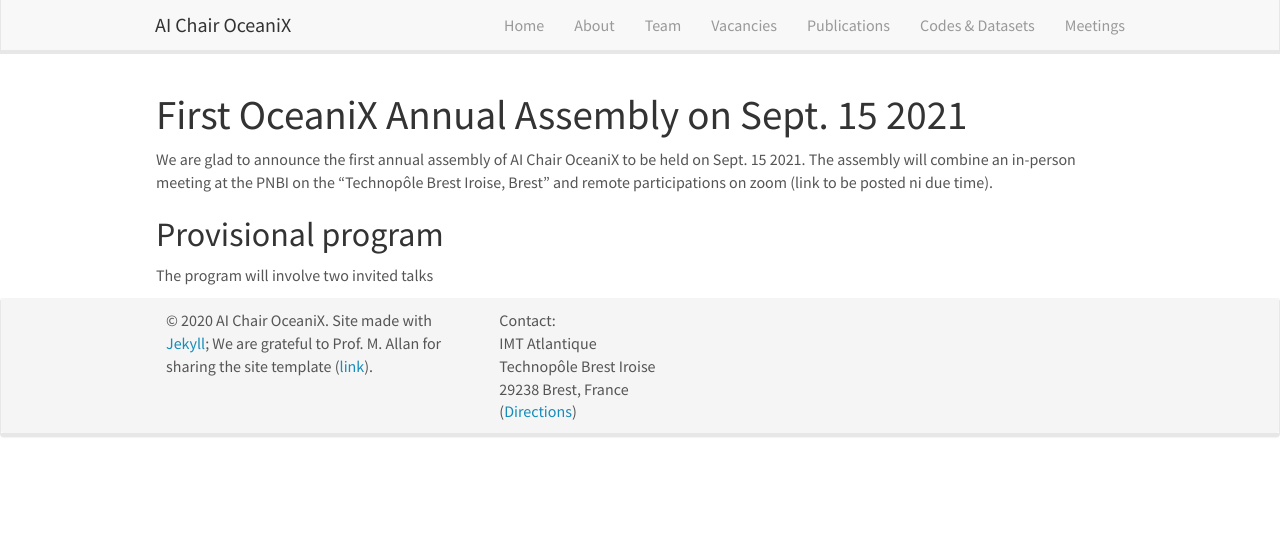
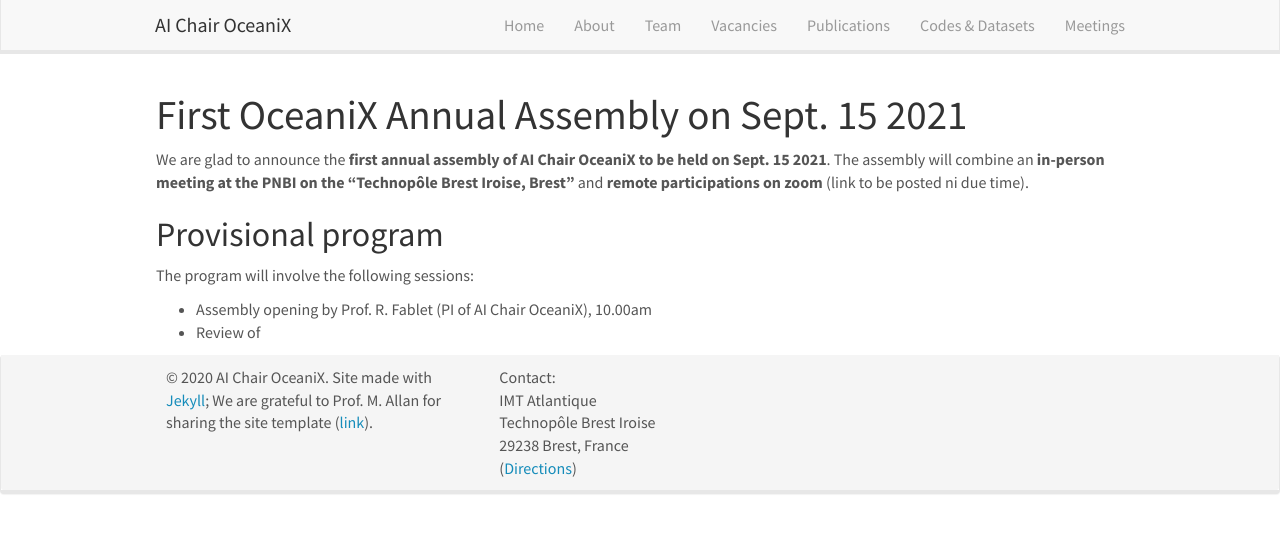
Before and after one commit to CIA-Oceanix/CIA-Oceanix.github.io, a Jekyll site: the page built from _pages/assembly.md, in a window 1280 px wide. Shown: the top 533 px of the page. Built offline with Jekyll 4.4.1, drawn with Linux system fonts in a browser that asks for light colours; nearby versions of some CDN libraries.

Commit message:
Update assembly.md

```diff
--- a/_pages/assembly.md
+++ b/_pages/assembly.md
@@ -8,8 +8,10 @@
 
 # First OceaniX Annual Assembly on Sept. 15 2021
 
-We are glad to announce the first annual assembly of AI Chair OceaniX to be held on Sept. 15 2021.
-The assembly will combine an in-person meeting at the PNBI on the "Technopôle Brest Iroise, Brest" and remote participations on zoom (link to be posted ni due time).
+We are glad to announce the **first annual assembly of AI Chair OceaniX to be held on Sept. 15 2021**.
+The assembly will combine an **in-person meeting at the PNBI on the "Technopôle Brest Iroise, Brest"** and **remote participations on zoom** (link to be posted ni due time).
 
 ## Provisional program
-The program will involve two invited talks
+The program will involve the following sessions:
+- Assembly opening by Prof. R. Fablet (PI of AI Chair OceaniX), 10.00am
+- Review of
```
